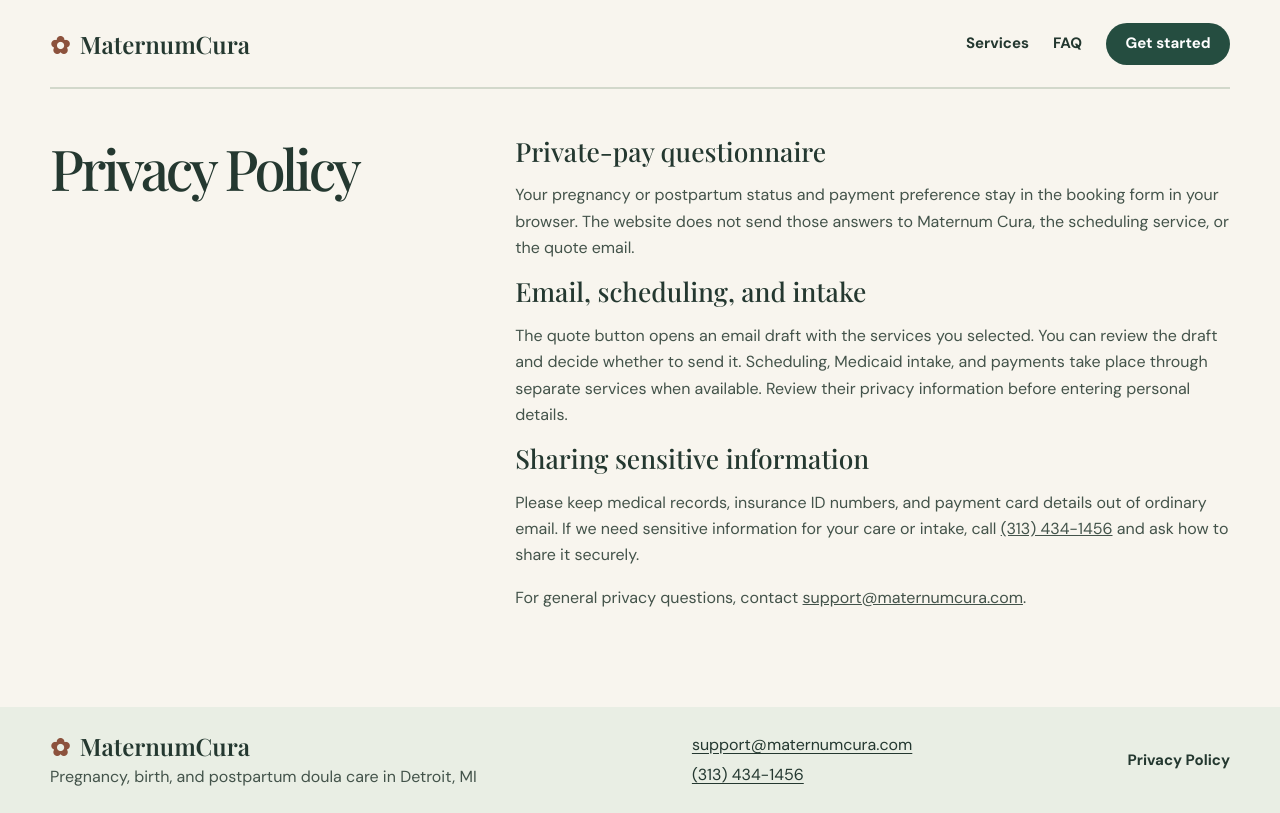
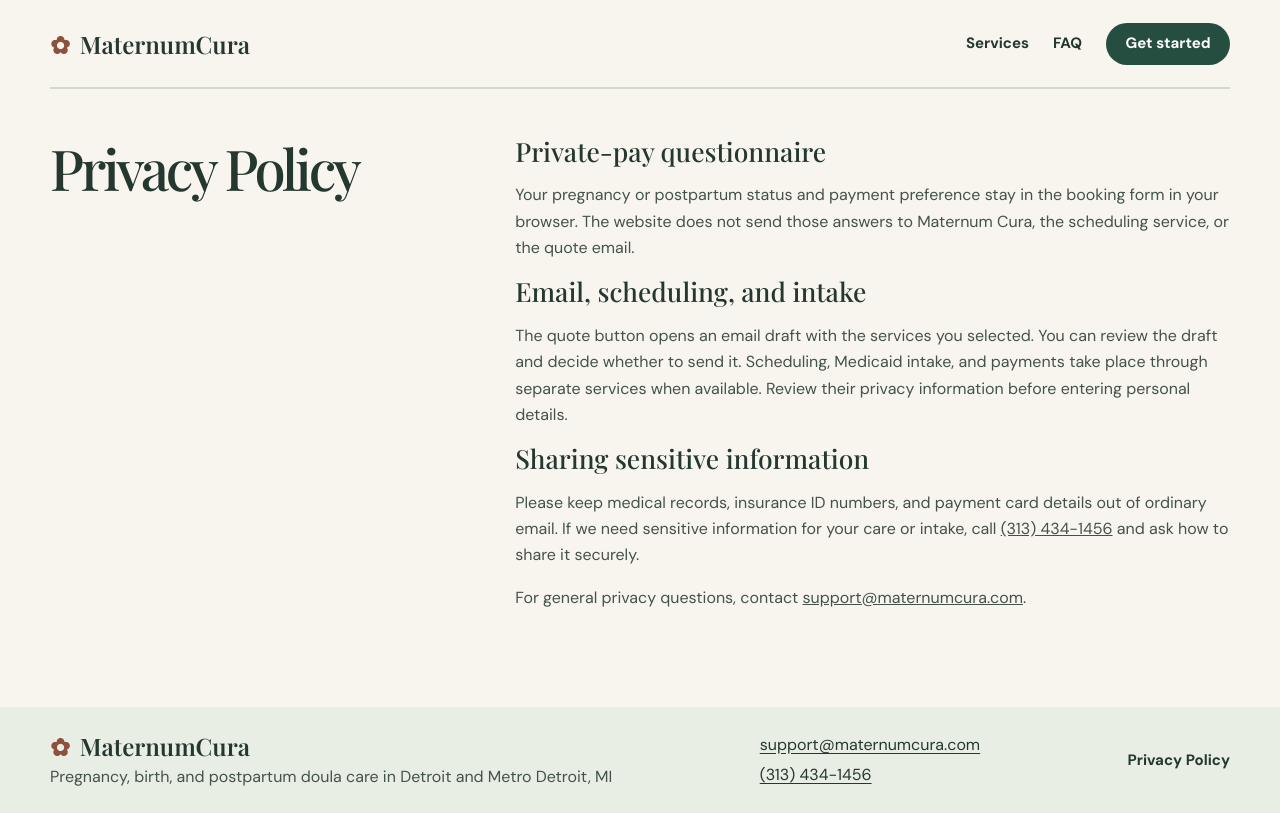
Before and after one commit to abdurryaseen/maternumcura, a plain HTML site: page privacy.html in a window 1280 px wide. Drawn offline with nearby package versions, Linux system fonts and the light colour scheme; a web font is replaced by a local one.

Commit message:
Clarify Detroit and Metro Detroit service area

```diff
--- a/privacy.html
+++ b/privacy.html
@@ -32,7 +32,7 @@
   <div class="shell footer">
     <div>
       <a class="brand" href="./"><span aria-hidden="true">✿</span> MaternumCura</a>
-      <p>Pregnancy, birth, and postpartum doula care in Detroit, MI</p>
+      <p>Pregnancy, birth, and postpartum doula care in Detroit and Metro Detroit, MI</p>
     </div>
     <address class="contact">
       <a href="mailto:support@maternumcura.com">support@maternumcura.com</a>
```
Also changed, not shown: index.html (+4 -4 lines).
